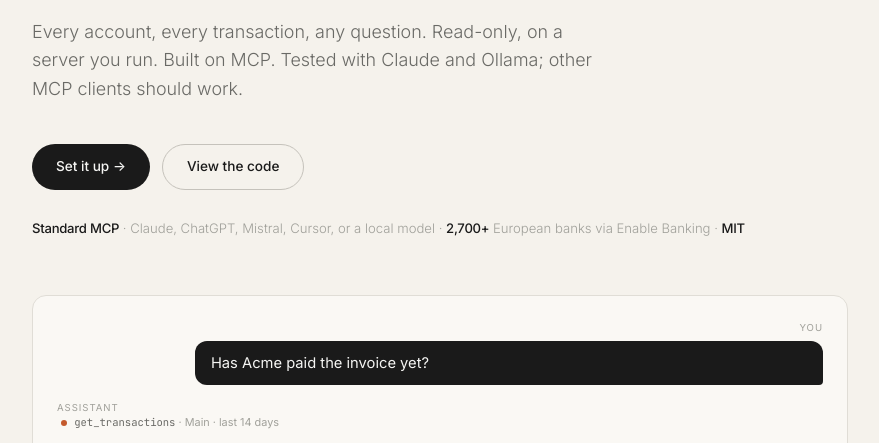
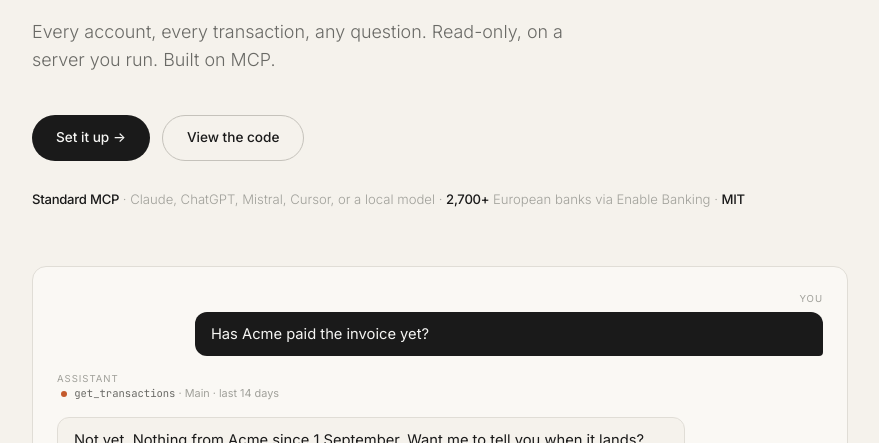
Before and after one commit to collectives-friends/bankmcp, a website: page docs/index.html in a window 1280 px wide. Shown: the part 334-777 px from the top of the page, without its empty margins (200-1079 px from the left). Drawn offline with Linux system fonts and the light colour scheme.

Commit message:
Landing page: shorter subtitle
Co-Authored-By: Claude Fable 5.1 <noreply@anthropic.com>

```diff
--- a/docs/index.html
+++ b/docs/index.html
@@ -166,7 +166,7 @@
 <div class="hero">
   <div class="container">
     <h1>Your bank accounts set free.</h1>
-    <p class="subtitle">Every account, every transaction, any question. Read-only, on a server you run. Built on MCP. Tested with Claude and Ollama; other MCP clients should work.</p>
+    <p class="subtitle">Every account, every transaction, any question. Read-only, on a server you run. Built on MCP.</p>
     <div class="cta-row">
       <a class="btn btn-primary" href="https://github.com/noskillish/bankmcp#setup">Set it up →</a>
       <a class="btn btn-secondary" href="https://github.com/noskillish/bankmcp/tree/main/src">View the code</a>
```
